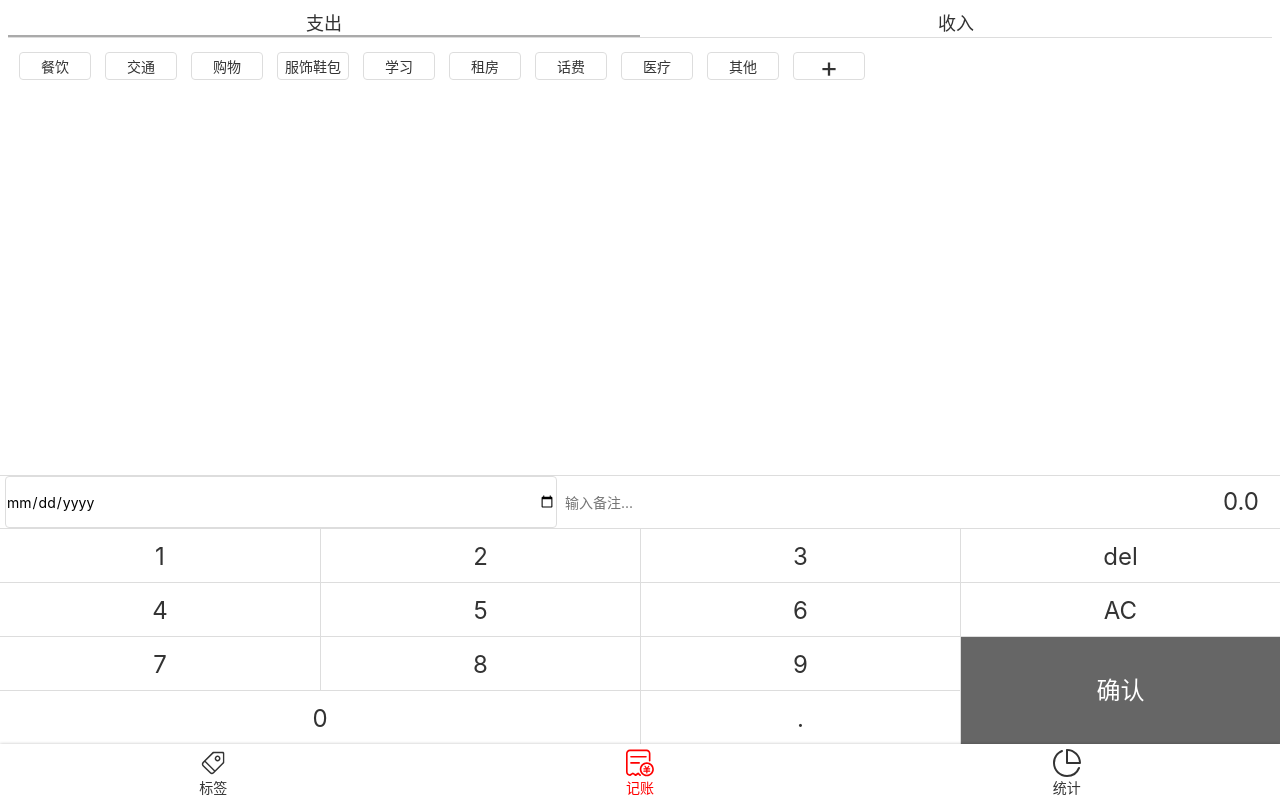
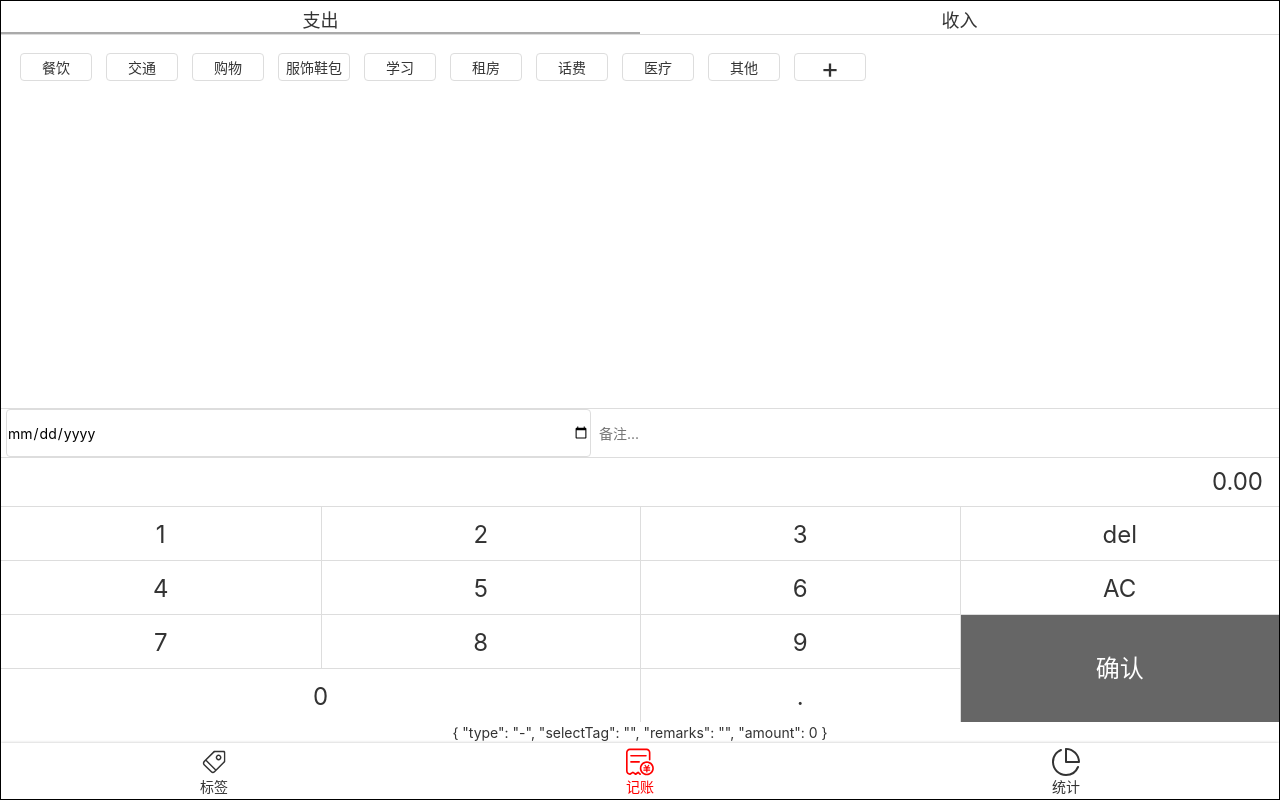
Before and after one commit to ml1234256/zhuzhu-money, a Vue app: page /#/money in a window 1280 px wide. Built offline with nearby package versions, Linux system fonts and the light colour scheme.

Commit message:
完成数据存储

```diff
--- a/src/components/Layout.vue
+++ b/src/components/Layout.vue
@@ -22,6 +22,8 @@
     display: flex;
     flex-direction: column;
     height: 100vh;
+    width: 100vw;
+    border: 1px solid black;
     > .content {
         // border: 1px solid blue;
         display: flex;
--- a/src/components/Money/NumberPad.vue
+++ b/src/components/Money/NumberPad.vue
@@ -1,6 +1,8 @@
 <template>
     <div>
-        <OutputBox :output="output"/>
+            <div class="outputBox">
+                <span class="output">{{output}}</span>
+            </div>
             <ul class="numPad">
                     <li class="num-left" @click="inputContent">1</li>
                     <li @click="inputContent">2</li>
@@ -15,7 +17,7 @@
                     <li class="num-left" @click="inputContent">7</li>
                     <li @click="inputContent">8</li>
                     <li @click="inputContent">9</li>
-                    <li class="ok">确认</li>
+                    <li class="ok" @click="saveNum">确认</li>
 
                     <li class="num-left zero" @click="inputContent">0</li>
                     <li @click="inputContent">.</li>
@@ -27,21 +29,24 @@
 <script lang="ts">
     import Vue from 'vue';
     import { Component } from 'vue-property-decorator';
-    import OutputBox from '@/components/Money/OutputBox.vue';
+    import Remarks from '@/components/Money/Remarks.vue';
 
     @Component({
-        components: {OutputBox}
+        components: {Remarks}
     })
     export default class NumberPad extends Vue{
-        output = "0.0";
+        output = "0.00";
         inputContent(event: MouseEvent){
             const button = (event.target as HTMLButtonElement);
             const input = (button.textContent as string);
 
             const indexOfPoint = this.output.indexOf('.');
+            if(this.output.length >= 12){
+                return;
+            }
 
-            if(this.output === '0.0' || this.output === '0') {
-                if('0123456789'.indexOf(input) >= 0) {
+            if(this.output === '0.00' || this.output === '0') {
+                if('123456789'.indexOf(input) >= 0) {
                     this.output = input;
                 } else if (input === '.') {
                     this.output = "0." ;
@@ -59,31 +64,48 @@
         }
         deleteNum() {
             if (this.output.length === 1) {
-                this.output = '0.0';
+                if(this.output !== '0') {
+                    this.output = '0.00';
+                } else {
+                    return;
+                }
             } else {
                 this.output = this.output.slice(0, -1);
             }
         }
         clearNum() {
-            this.output = '0.0';
+            this.output = '0.00';
+        }
+        saveNum() {
+            this.$emit('update:output', this.output);
+            this.$emit('submit', this.output);
+            this.output = '0.00';
         }
     }
 </script>
 
 <style lang="scss" scoped>
 @import "~@/assets/styles/helper.scss";
+
+.outputBox{
+    @extend %clearFix;
+    height: 48px;
+    line-height: 48px;
+    >.output {
+            padding: 0 16px;
+            font-size: 24px;
+            float: right;
+    }
+}
 .numPad {
     @extend %clearFix;
-    font-size:24px;
-    // display: flex;
-    // flex-wrap: wrap;
-
     li {
         border-left: 1px solid $color-border;
         border-top: 1px solid $color-border;
         width: 25%;
         height: $height-number;
         line-height: 56px;
+        font-size:24px;
         float: left;
 
         &.ok {
--- a/src/components/Money/OutputBox.vue
+++ /dev/null
@@ -1,44 +0,0 @@
-<template>
-            <div class="outputBox">
-                <input  type="date" class="date" name="date">
-                <input type="text" name="remark" placeholder="输入备注..."/>
-                <div class="output">{{output}}</div>
-            </div>
-</template>
-
-<script lang="ts">
-    import Vue from 'vue';
-    import { Component, Prop } from 'vue-property-decorator';
-
-    @Component
-    export default class OutputBox extends Vue{
-        @Prop(String) output: string | undefined;
-    }
-</script>
-
-<style lang="scss" scoped>
-@import "~@/assets/styles/helper.scss";
-.outputBox {
-    border-top: 1px solid $color-border;
-    padding: 0 5px;
-    display: flex;
-    align-items: center;
-    > .date {
-        // display: block;
-        // padding: 4px;
-        // margin-left: 4px;
-        margin-right: 8px;
-        border: 1px solid $color-border;
-        border-radius: 4px;
-    }
-    input {
-        flex-grow: 1;
-        height: 52px;
-        border: none;
-    }
-    > .output {
-        padding: 0 16px;
-        font-size: 24px;
-    }
-}
-</style>
--- /dev/null
+++ b/src/components/Money/Remarks.vue
@@ -0,0 +1,44 @@
+<template>
+            <div class="remarkWrapper">
+                <input  type="date" class="date">
+                <input type="text" :value="value" @input="onInput" placeholder="备注..."/>
+            </div>
+</template>
+
+<script lang="ts">
+    import Vue from 'vue';
+    import { Component, Prop} from 'vue-property-decorator';
+
+    @Component
+    export default class Remarks extends Vue{
+        @Prop(String) value: string | undefined;
+        onInput(event: Event){
+            this.$emit('update:value', (event.target as HTMLTextAreaElement).value);
+         }
+    }
+</script>
+
+<style lang="scss" scoped>
+@import "~@/assets/styles/helper.scss";
+.remarkWrapper {
+    border-top: 1px solid $color-border;
+    border-bottom: 1px solid $color-border;
+    padding: 0 5px;
+    display: flex;
+    align-items: center;
+    > .date {
+        // display: block;
+        // padding: 4px;
+        // margin-left: 4px;
+        margin-right: 8px;
+        border: 1px solid $color-border;
+        border-radius: 4px;
+    }
+    input {
+        flex-grow: 1;
+        height: 48px;
+        border: none;
+    }
+}
+
+</style>
--- a/src/components/Money/Tags.vue
+++ b/src/components/Money/Tags.vue
@@ -1,6 +1,6 @@
 <template>
             <div class="tagBox">
-                <Types />
+
                 <ul class="tagList">
                     <li v-for="tag in dataSource" :key="tag" :class="{selected: selectedTag === tag}" @click="toggle(tag)">{{tag}}</li>
                     <li class="addTag" @click="addTag"> + </li>
@@ -11,24 +11,24 @@
 
 <script lang="ts">
     import Vue from 'vue';
-    import { Component, Prop } from 'vue-property-decorator';
-    import Types from '@/components/Money/Types.vue';
+    import { Component, Prop, Watch } from 'vue-property-decorator';
 
-    @Component({
-        components: {Types}
-    })
+    @Component
     export default class Tags extends Vue{
         selectedTag = '';
         @Prop(Array) readonly dataSource: string[] | undefined;
+
         toggle(tag: string) {
             if (this.selectedTag === tag) {
                 this.selectedTag = '';
             } else{
                 this.selectedTag = tag;
             }
+            this.$emit('update:value', this.selectedTag)
         }
         addTag() {
             const tagName = window.prompt('请输入标签名');
+            console.log(this.dataSource);
             if(tagName === '' || tagName === null) {
                 return;
             } else if(this.dataSource){
--- a/src/components/Money/Types.vue
+++ b/src/components/Money/Types.vue
@@ -9,17 +9,17 @@
 
 <script lang="ts">
     import Vue from 'vue';
-    import { Component } from 'vue-property-decorator';
+    import { Component, Prop } from 'vue-property-decorator';
 
 
     @Component
     export default class Types extends Vue{
-        type ='-';
+        @Prop(String) type: string | undefined;
         selectType(type: string) {
             if (type !== '-' && type !== '+') {
                 throw new Error('tpe is unknow');
             }
-            this.type = type;
+            this.$emit('update:type', type);
         }
     }
 </script>
--- a/src/views/Money.vue
+++ b/src/views/Money.vue
@@ -1,27 +1,79 @@
 <template>
     <div>
         <Layout>
-            <Tags :data-source.sync="tags"/>
-            <NumberPad />
+            <Types :type.sync="record.type" />
+            <Tags :data-source.sync="currentTags" @update:value="onUpdateTags"/>
+            <Remarks :value.sync="record.remarks" />
+            <NumberPad @update:output="onUpdateMount" @submit="saveRecord"/>
+            {{record}}
         </Layout>
     </div>
 </template>
 
 <script lang="ts">
     import Vue from 'vue';
-    import { Component } from 'vue-property-decorator';
+    import { Component, Watch } from 'vue-property-decorator';
+    import Types from '@/components/Money/Types.vue';
     import Tags from '@/components/Money/Tags.vue';
+    import Remarks from '@/components/Money/Remarks.vue';
     import NumberPad from "@/components/Money/NumberPad.vue";
+
+    const recordList: Record[] = JSON.parse(window.localStorage.getItem('recordList') || '[]');
+    console.log(recordList);
+    type Record = {
+        type: string;
+        selectTag: string;
+        remarks: string;
+        amount: number; // 数据类型 object | string
+        date?: Date;  // '?' 表示可以没有
+    }
 
     @Component({
         components: {
-            Tags,
-            NumberPad
+            Types, Tags, Remarks, NumberPad
+        }
+    })
+    export default class Money extends Vue{
+        expendTags: string[] = ['餐饮', '交通', '购物', '服饰鞋包', '学习', '租房', '话费', '医疗', '其他'];
+        incomeTags: string[] = ['工资', '理财', '兼职', '补助', '其他'];
+        recordList: Record[] = recordList;
+        record: Record = {
+            type: '-',
+            selectTag: '',
+            remarks: '',
+            amount: 0.00,
+        }
+        get currentTags() {
+            if(this.record.type === '+'){
+                return this.incomeTags;
             }
-    })
-    export default class MOney extends Vue{
-        tags: string[] = ['餐饮', '交通', '购物', '服饰鞋包', '学习', '租房', '话费', '医疗', '其他'];
+            return this.expendTags;
+        }
 
+        onUpdateTags(value: string){
+            this.record.selectTag = value;
+        }
+        onUpdateRemarks(value: string) {
+            this.record.remarks = value;
+        }
+        onUpdateMount(amount: string) {
+            this.record.amount = parseFloat(amount);
+            console.log(amount)
+        }
+        saveRecord() {
+            const recordClone: Record = JSON.parse(JSON.stringify(this.record)); // 拷贝
+            if(recordClone['selectTag'] === ''){
+                window.alert('请选择标签');
+                return;
+            }
+            recordClone.date = new Date();
+            this.recordList.push(recordClone);
+            this.record.remarks = '';
+        }
+        @Watch('recordList')
+        onRecordListChanged() {
+            window.localStorage.setItem('recordList', JSON.stringify(this.recordList));
+        }
     }
 </script>
 
```
Also changed, not shown: 1 other file (tests, documents, lock files or other folders).
